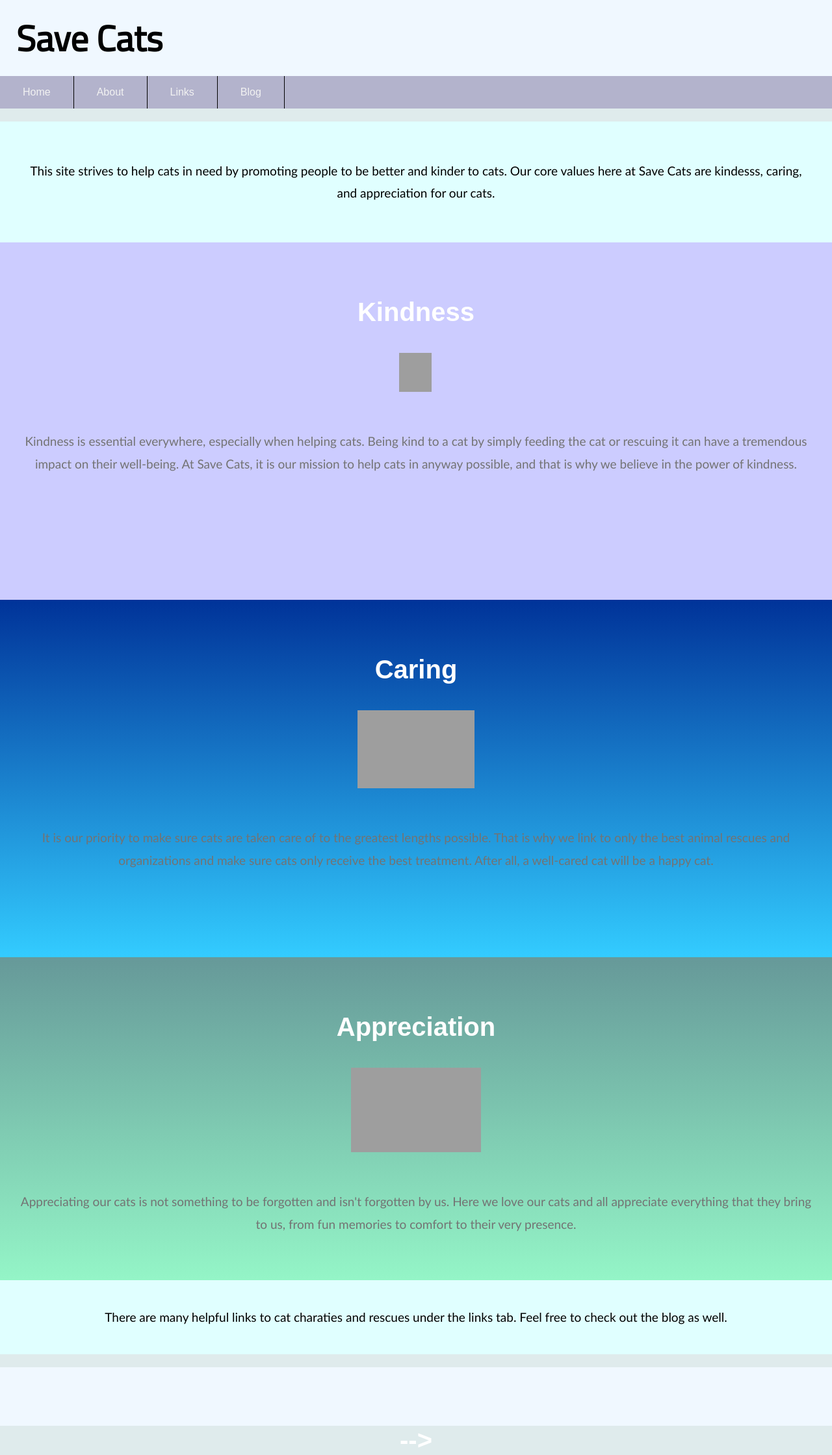
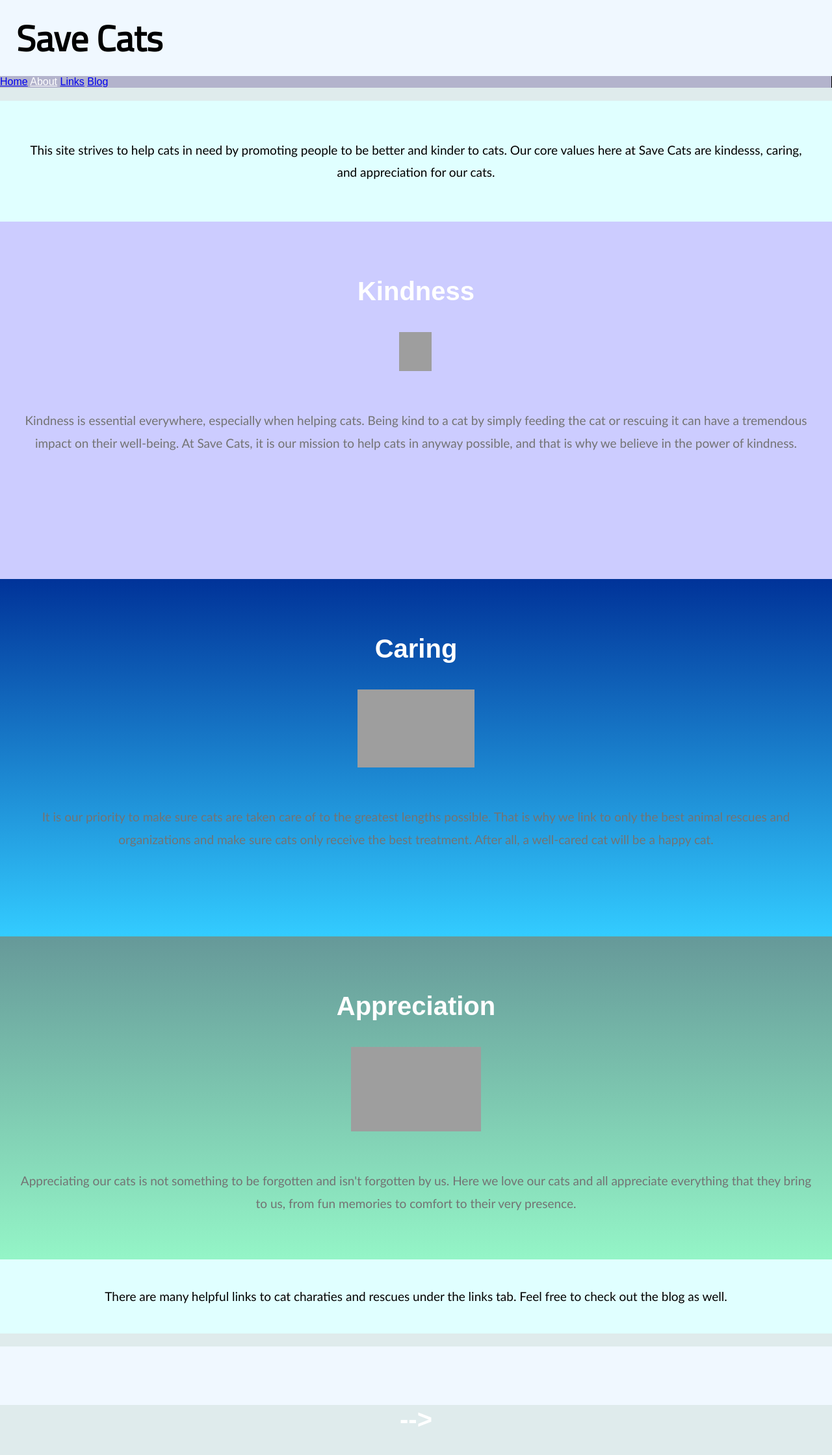
Before and after one commit to Jewel494/Jewel494.github.io, a Jekyll site: the page indexone.html, which Jekyll copies as it is, in a window 1280 px wide. Shown: the whole page at 65% size. Built offline with Jekyll 4.4.1, drawn with Linux system fonts in a browser that asks for light colours; some web fonts are replaced; after the commit the page ends 2207 px from its top, so only the background shows below that; grey boxes are pictures that could not be loaded.

Commit message:
Update indexone.html

```diff
--- a/indexone.html
+++ b/indexone.html
@@ -29,6 +29,8 @@ body {
       margin: 0;
       transition: background-color 1.0s ease;
       position: relative;
+   border-right: 1px solid black;
+}
 
 }
 
@@ -344,12 +346,12 @@ position: relative;
 <body>
 
 <div class="topnav" id="myTopnav">
-   <ul>
-      <li><a href="index.html" >Home</a></li>
-      <li><a href="indexone.html"class="active">About</a></li>
-      <li><a href="indextwo.html">Links</a></li>
-      <li><a href="indexthree.html">Blog</a></li>
-   </ul>
+
+      <a href="index.html" >Home</a>
+      <a href="indexone.html"class="active">About</a>
+      <a href="indextwo.html">Links</a>
+      <a href="indexthree.html">Blog</a>
+
   <a href="javascript:void(0);" class="icon" onclick="myFunction()">
     <i class="fa fa-bars"></i>
   </a>
```
